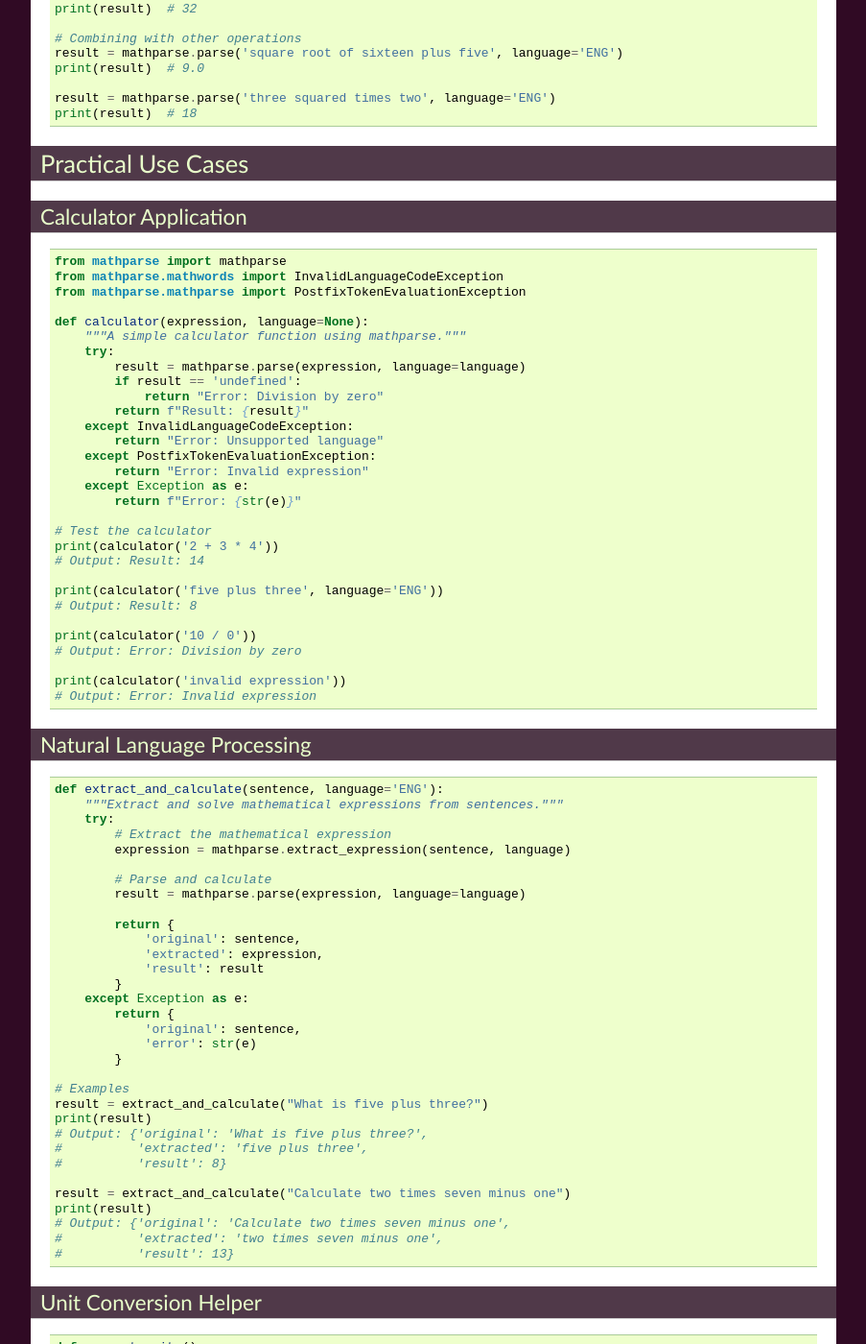
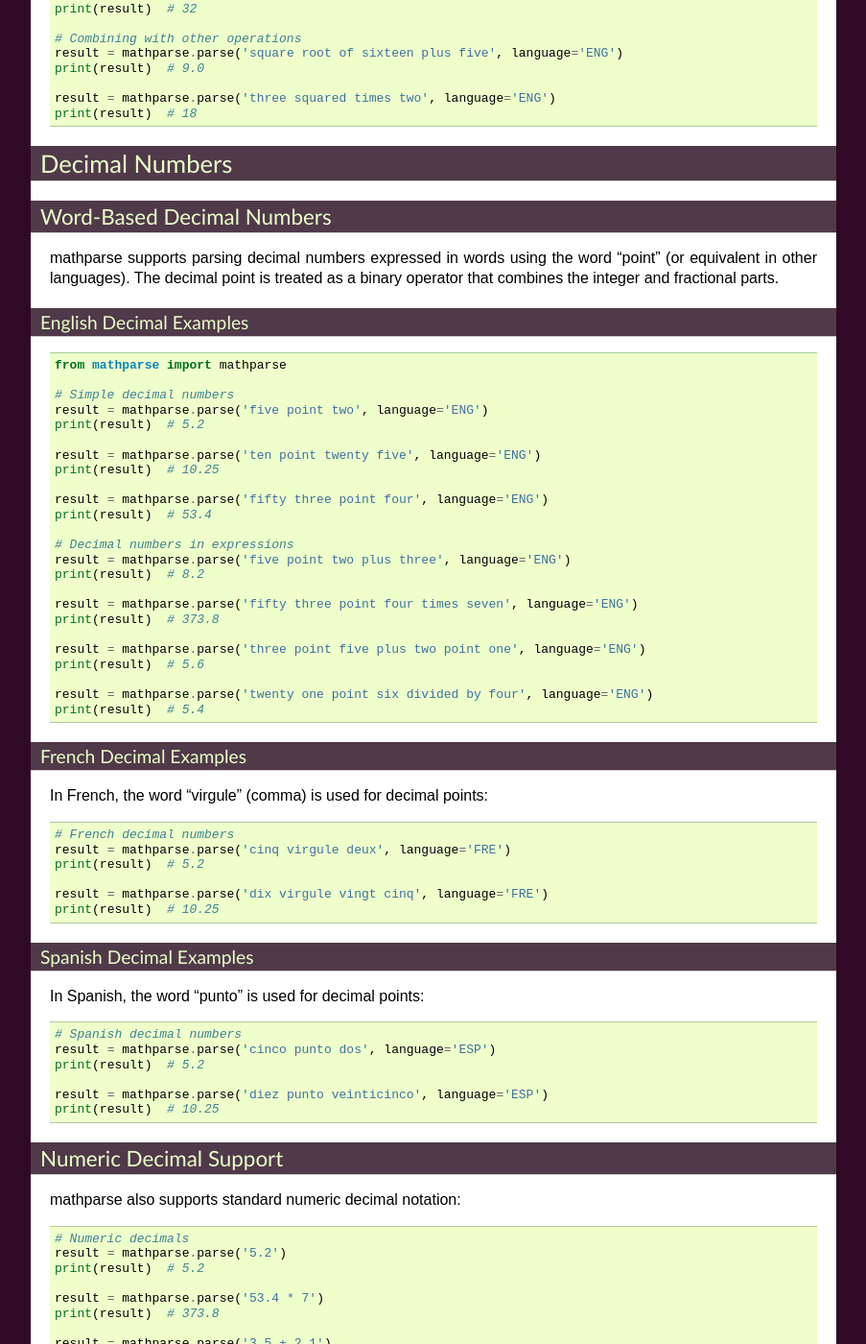
Before and after one commit to gunthercox/mathparse, a Sphinx documentation site: the page built from docs/examples.rst, in a window 1280 px wide and 1400 px high, scrolled down 4168 px. Shown: the whole window at 96% size, without its empty margins (268-1171 px from the left). Built offline with Sphinx 7.4.7, drawn with Linux system fonts in a browser that asks for light colours; some of the changed text lies outside the part shown.

Commit message:
Update documentation

```diff
--- a/docs/advanced.rst
+++ b/docs/advanced.rst
@@ -64,6 +64,9 @@ mathparse supports unary functions that operate on a single value:
    * - log
      - Base-10 logarithm
      - ``mathparse.parse('log 100')`` → 2.0
+   * - neg
+     - Negative (unary minus)
+     - ``mathparse.parse('negative five', language='ENG')`` → -5
 
 **Examples:**
 
--- a/docs/examples.rst
+++ b/docs/examples.rst
@@ -275,6 +275,90 @@ Word-Based Function Examples
     result = mathparse.parse('three squared times two', language='ENG')
     print(result)  # 18
 
+Decimal Numbers
+---------------
+
+Word-Based Decimal Numbers
+++++++++++++++++++++++++++
+
+mathparse supports parsing decimal numbers expressed in words using the word "point" (or equivalent in other languages).
+The decimal point is treated as a binary operator that combines the integer and fractional parts.
+
+English Decimal Examples
+~~~~~~~~~~~~~~~~~~~~~~~~
+
+.. code-block:: python
+
+    from mathparse import mathparse
+
+    # Simple decimal numbers
+    result = mathparse.parse('five point two', language='ENG')
+    print(result)  # 5.2
+
+    result = mathparse.parse('ten point twenty five', language='ENG')
+    print(result)  # 10.25
+
+    result = mathparse.parse('fifty three point four', language='ENG')
+    print(result)  # 53.4
+
+    # Decimal numbers in expressions
+    result = mathparse.parse('five point two plus three', language='ENG')
+    print(result)  # 8.2
+
+    result = mathparse.parse('fifty three point four times seven', language='ENG')
+    print(result)  # 373.8
+
+    result = mathparse.parse('three point five plus two point one', language='ENG')
+    print(result)  # 5.6
+
+    result = mathparse.parse('twenty one point six divided by four', language='ENG')
+    print(result)  # 5.4
+
+French Decimal Examples
+~~~~~~~~~~~~~~~~~~~~~~~
+
+In French, the word "virgule" (comma) is used for decimal points:
+
+.. code-block:: python
+
+    # French decimal numbers
+    result = mathparse.parse('cinq virgule deux', language='FRE')
+    print(result)  # 5.2
+
+    result = mathparse.parse('dix virgule vingt cinq', language='FRE')
+    print(result)  # 10.25
+
+Spanish Decimal Examples
+~~~~~~~~~~~~~~~~~~~~~~~~
+
+In Spanish, the word "punto" is used for decimal points:
+
+.. code-block:: python
+
+    # Spanish decimal numbers
+    result = mathparse.parse('cinco punto dos', language='ESP')
+    print(result)  # 5.2
+
+    result = mathparse.parse('diez punto veinticinco', language='ESP')
+    print(result)  # 10.25
+
+Numeric Decimal Support
++++++++++++++++++++++++
+
+mathparse also supports standard numeric decimal notation:
+
+.. code-block:: python
+
+    # Numeric decimals
+    result = mathparse.parse('5.2')
+    print(result)  # 5.2
+
+    result = mathparse.parse('53.4 * 7')
+    print(result)  # 373.8
+
+    result = mathparse.parse('3.5 + 2.1')
+    print(result)  # 5.6
+
 Practical Use Cases
 -------------------
 
@@ -492,7 +576,9 @@ Benchmarking Example
     from mathparse import mathparse
 
     def benchmark_parsing():
-        """Compare performance of numeric vs word-based parsing."""
+        """
+        Compare performance of numeric vs word-based parsing.
+        """
 
         # Numeric expressions (faster)
         start_time = time.time()
```
Also changed, not shown: docs/languages.rst (+47 -0 lines), docs/postfix.rst (+43 -2 lines), docs/utils.rst (+9 -2 lines).
